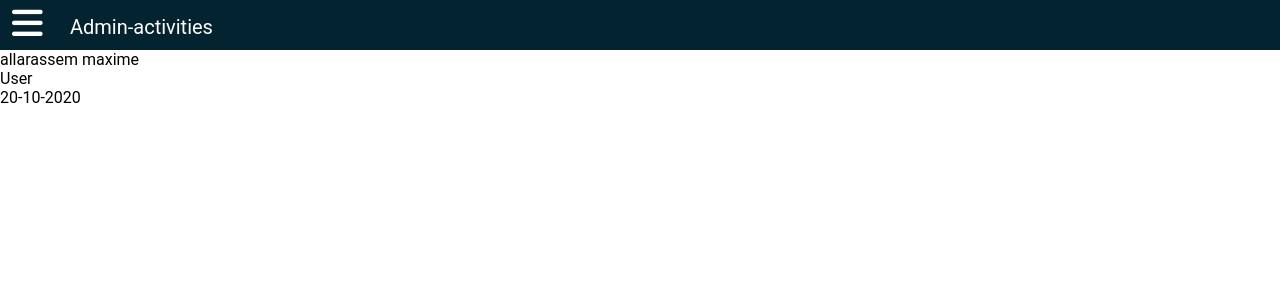
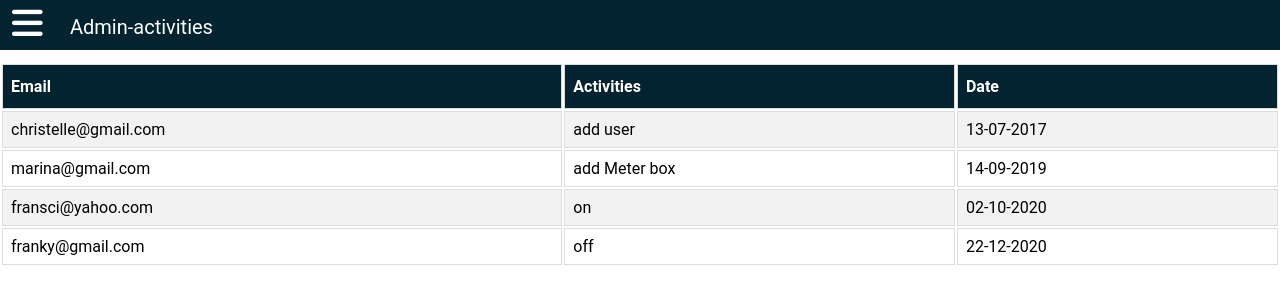
Before and after one commit to maripass/project-cuea, a PHP site: page /dashboard/admin-activities.html in a window 1280 px wide. Shown: the top 304 px of the page. Run offline with PHP 8.4, Linux system fonts and the light colour scheme; some libraries are stand-ins or nearby versions.

Commit message:
--- Auto-Git Commit ---

```diff
--- a/dashboard/admin-activities.html
+++ b/dashboard/admin-activities.html
@@ -34,13 +34,34 @@
         </div>
     </section>
     <section>
-        <ul>
-            <li>
-                <div>allarassem maxime</div>
-                <div>User</div>
-                <div>20-10-2020</div>
-            </li>
-        </ul>
+        <table id="customers">
+            <tr>
+              <th>Email</th>
+              <th>Activities</th>
+              <th>Date</th>
+            </tr>
+            <tr>
+              <td>christelle@gmail.com</td>
+              <td>add user</td>
+              <td>13-07-2017</td>
+            </tr>
+            <tr>
+              <td>marina@gmail.com</td>
+              <td>add Meter box</td>
+              <td>14-09-2019</td>
+            </tr>
+            <tr>
+              <td>fransci@yahoo.com</td>
+              <td>on</td>
+              <td>02-10-2020</td>
+            </tr>
+            <tr>
+              <td>franky@gmail.com</td>
+              <td>off</td>
+              <td>22-12-2020</td>
+            </tr>
+
+          </table>
     </section>
 </body>
 </html>
```
Also changed, not shown: dashboard/users.html (+0 -23 lines), dashboard/css/style.css (line endings or trailing spaces).
